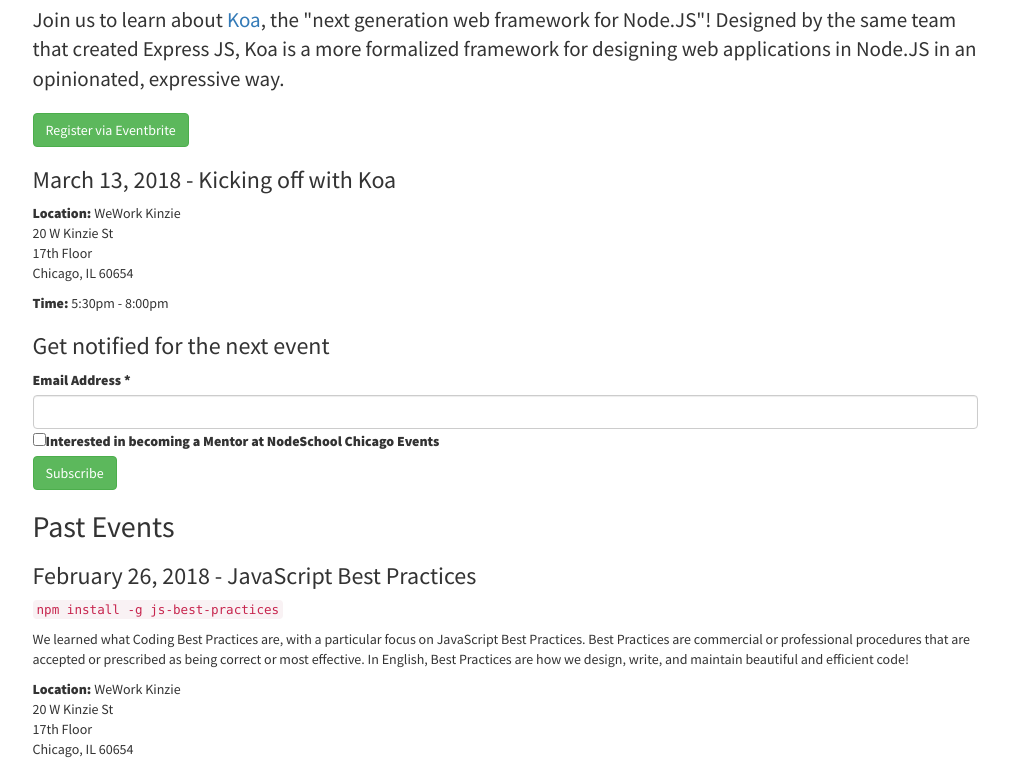
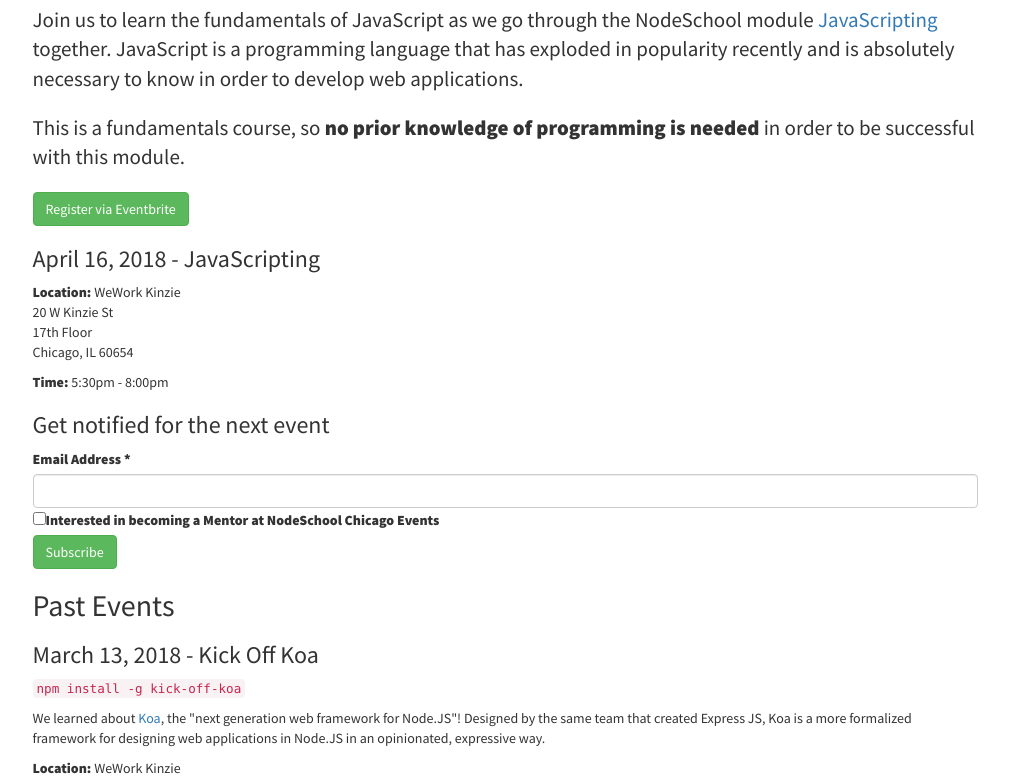
Before and after one commit to nodeschool/chicago, a website: page index.html in a window 1280 px wide. Shown: the part 603-1380 px from the top of the page, without its empty margins (135-1144 px from the left). Drawn offline with nearby package versions, Linux system fonts and the light colour scheme.

Commit message:
April 2018 announcement - JavaScripting

```diff
--- a/index.html
+++ b/index.html
@@ -53,19 +53,25 @@
                         <span class="octicon octicon-link"></span></a>Next Events
                 </h2>
                 <p class="lead">
-                    Join us to learn about <a href="http://koajs.com/" target="_blank">Koa</a>, the "next generation web
-                    framework for Node.JS"! Designed by the same
-                    team that created Express JS, Koa is a more formalized framework for designing web applications in
-                    Node.JS in an opinionated, expressive way.
+                    Join us to learn the fundamentals of JavaScript as we go through the NodeSchool module
+                    <a href="https://github.com/workshopper/javascripting" target="_blank">JavaScripting</a>
+                    together. JavaScript is a programming language that has exploded in popularity recently and is
+                    absolutely necessary to know in order to develop web applications.
                 </p>
+                <p class="lead">
+                    This is a fundamentals course, so <strong>no prior knowledge of programming is needed</strong> in
+                    order to be
+                    successful with this module.
+                </p>
+
                 <p>
                     <a class="btn btn-success"
-                       href="https://www.eventbrite.com/e/nodeschool-chicago-march-kicking-off-with-koa-tickets-42007021131?aff=nodeschoolio"
+                       href="https://www.eventbrite.com/e/nodeschool-chicago-april-javascripting-tickets-44161025817?aff=nodeschoolio"
                        target="_blank">
                         Register via Eventbrite
                     </a>
                 </p>
-                <h3>March 13, 2018 - Kicking off with Koa</h3>
+                <h3>April 16, 2018 - JavaScripting</h3>
                 <p>
                     <strong>Location:</strong>
                     WeWork Kinzie <br>
@@ -120,6 +126,28 @@
                     <a id="past" class="anchor" href="#next" aria-hidden="true">
                         <span class="octicon octicon-link"></span></a>Past Events
                 </h2>
+
+                <h3>March 13, 2018 - Kick Off Koa</h3>
+                <p>
+                    <a href="https://github.com/koajs/kick-off-koa" target="_blank">
+                        <code>
+                            npm install -g kick-off-koa
+                        </code>
+                    </a>
+                </p>
+
+                <p>
+                    We learned about <a href="http://koajs.com/" target="_blank">Koa</a>, the "next generation web
+                    framework for Node.JS"! Designed by the same team that created Express JS, Koa is a more formalized
+                    framework for designing web applications in Node.JS in an opinionated, expressive way.
+                </p>
+                <p>
+                    <strong>Location:</strong>
+                    WeWork Kinzie <br>
+                    20 W Kinzie St <br>
+                    17th Floor <br>
+                    Chicago, IL 60654
+                </p>
 
                 <h3>February 26, 2018 - JavaScript Best Practices</h3>
                 <p>
```
